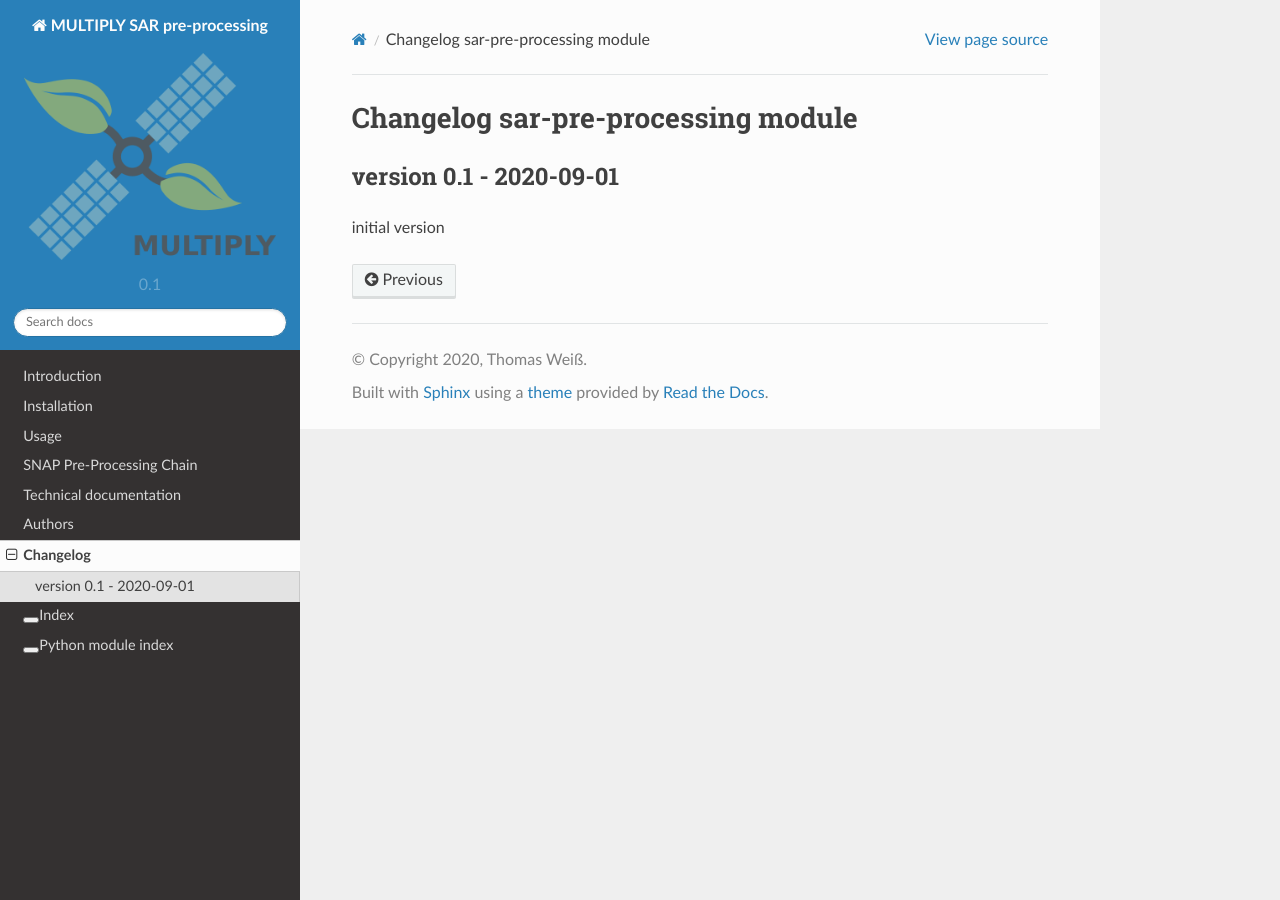
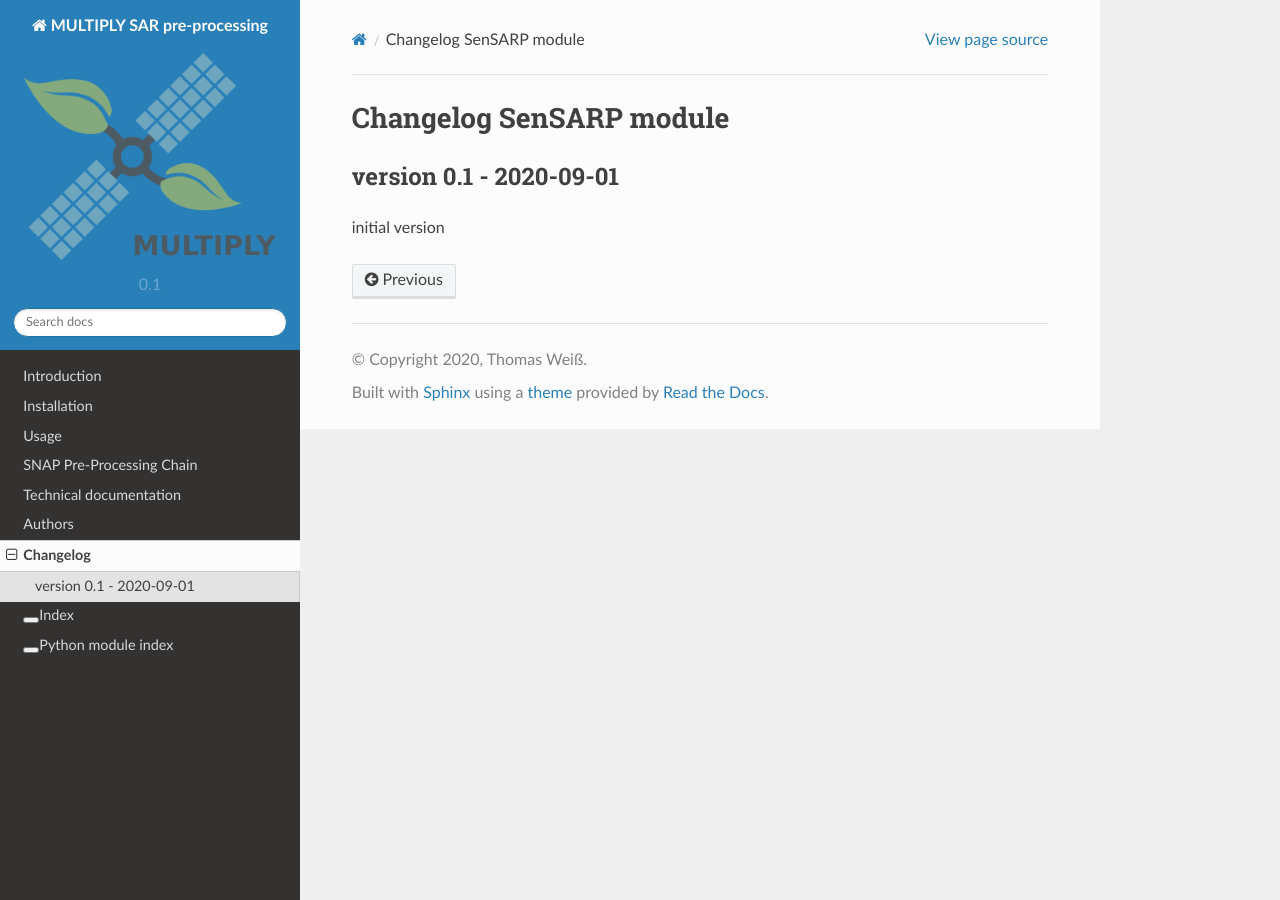
Before and after one commit to multiply-org/sar-pre-processing, a Sphinx documentation site: the page built from docs/changes.rst, in a window 1280 px wide. Built offline with Sphinx 7.4.7 and the Read the Docs theme 2.0.0, drawn with Linux system fonts in a browser that asks for light colours; pages that are not in the unit, such as notebooks, are missing from menus; the version number is read from the project's files by our own code.

Commit message:
renaming package to SenSARP

```diff
--- a/CHANGES.md
+++ b/CHANGES.md
@@ -1,4 +1,4 @@
-Changelog sar-pre-processing module
+Changelog SenSARP module
 =====================================
 
 version 0.1 - 2020-09-01
--- a/docs/02_Installation.rst
+++ b/docs/02_Installation.rst
@@ -11,13 +11,13 @@
     git clone https://github.com/multiply-org/sar-pre-processing.git
     cd sar-pre-processing
 
-MULTIPLY SAR-pre-processing can be run from sources directly.
+SenSARP can be run from sources directly.
 To install all required modules, use::
 
     conda env create --prefix ./env --file environment.yml
     conda activate ./env # activate the environment
 
-To install MULTIPLY SAR-pre-processing into an existing Python environment just for the current user, use::
+To install SenSARP into an existing Python environment just for the current user, use::
 
     python setup.py install --user
 
--- a/sar_pre_processing_CLI.txt
+++ b/sar_pre_processing_CLI.txt
@@ -1,4 +1,4 @@
-Interface sar-pre-processing
+Interface SenSARP
 
 multiply sar_pre_processing --config CONFIG --input_folder INPUT_FOLDER --output_folder OUTPUT_FOLDER --gpt_path GPT_PATH --xml_graph_path XML_GRAPH_PATH --file_list FILE_LIST
 
```
Also changed, not shown: README.md (+7 -5 lines).
